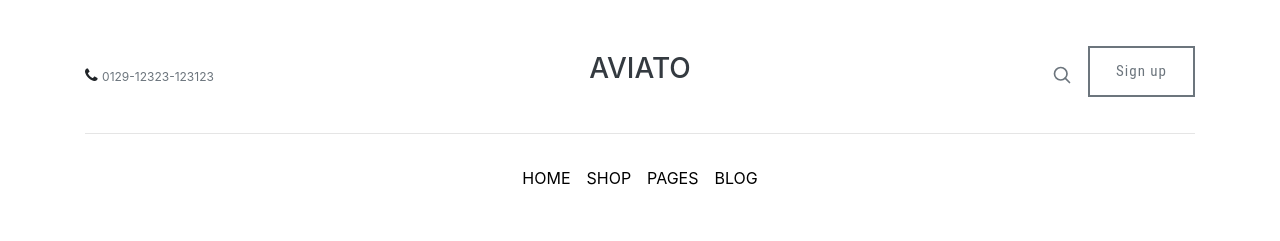
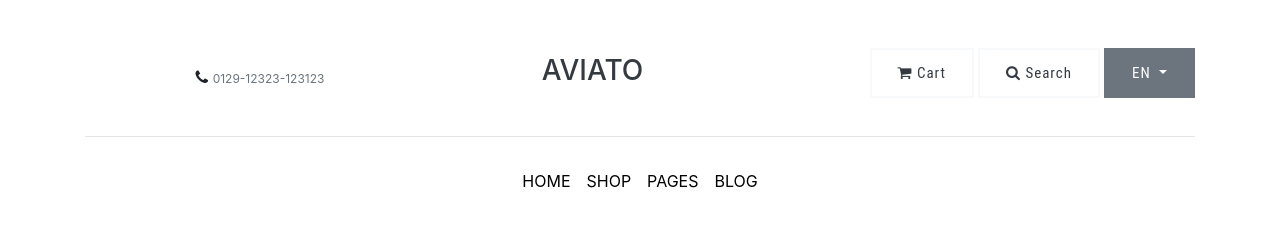
Before and after one commit to umalbenin/estore, a plain HTML site: page index.html in a window 1280 px wide. Shown: the top 241 px of the page. Drawn offline with nearby package versions, Linux system fonts and the light colour scheme; files whose address does not match are found by name.

Commit message:
setup topbar cart + search + language dropdown

```diff
--- a/index.html
+++ b/index.html
@@ -12,21 +12,31 @@
 <body>
     <div class="container">
     <header>
-        <div class="blog-header py-3">
-          <div class="row flex-nowrap justify-content-between align-items-center">
-            <div class="col-4 pt-1">
+        <div class="blog-header py-3 text-center">
+          <div class="row justify-content-md-between align-items-md-center">
+            <div class="col-12 col-md-4 pt-1">
               <i class="fa fa-phone" aria-hidden="true"></i>
               <a class="text-muted phone-text" href="#">0129-12323-123123</a>
             </div>
-            <div class="col-4 text-center">
+            <div class="col-12 col-md-3 text-center pt-sm-2 pb-sm-2">
               <h3><a class="blog-header-logo text-dark" href="#">AVIATO</a></h3>
             </div>
-            <div class="col-4 d-flex justify-content-end align-items-center">
-              <a class="text-muted" href="#" aria-label="Search"><i
-                class="tf-ion-ios-search-strong"></i>
-                <svg xmlns="http://www.w3.org/2000/svg" width="20" height="20" fill="none" stroke="currentColor" stroke-linecap="round" stroke-linejoin="round" stroke-width="2" class="mx-3" role="img" viewBox="0 0 24 24" focusable="false"><title>Search</title><circle cx="10.5" cy="10.5" r="7.5"></circle><path d="M21 21l-5.2-5.2"></path></svg>
-              </a>
-            <a class="btn btn-sm btn-outline-secondary" href="#">Sign up</a>
+            <div class="col-12 col-md-5 d-flex justify-content-center justify-content-md-end align-items-md-center">
+              <button type="button" class="btn btn-outline-light text-dark">
+                <i class="fa fa-shopping-cart" aria-hidden="true"></i> Cart
+              </button>
+              <button type="button" class="btn btn-outline-light text-dark mr-1 ml-1">
+                <i class="fa fa-search" aria-hidden="true"></i> Search
+              </button>
+              <div class="btn-group">
+                <button class="btn btn-secondary btn-sm dropdown-toggle" type="button" data-toggle="dropdown" aria-haspopup="true" aria-expanded="false">
+                  EN
+                </button>
+                <div class="dropdown-menu">
+                  <a class="dropdown-item" href="#">EN</a>
+                  <a class="dropdown-item" href="#">FR</a>
+                </div>
+              </div>
             </div>
           </div>
         </div>
```
